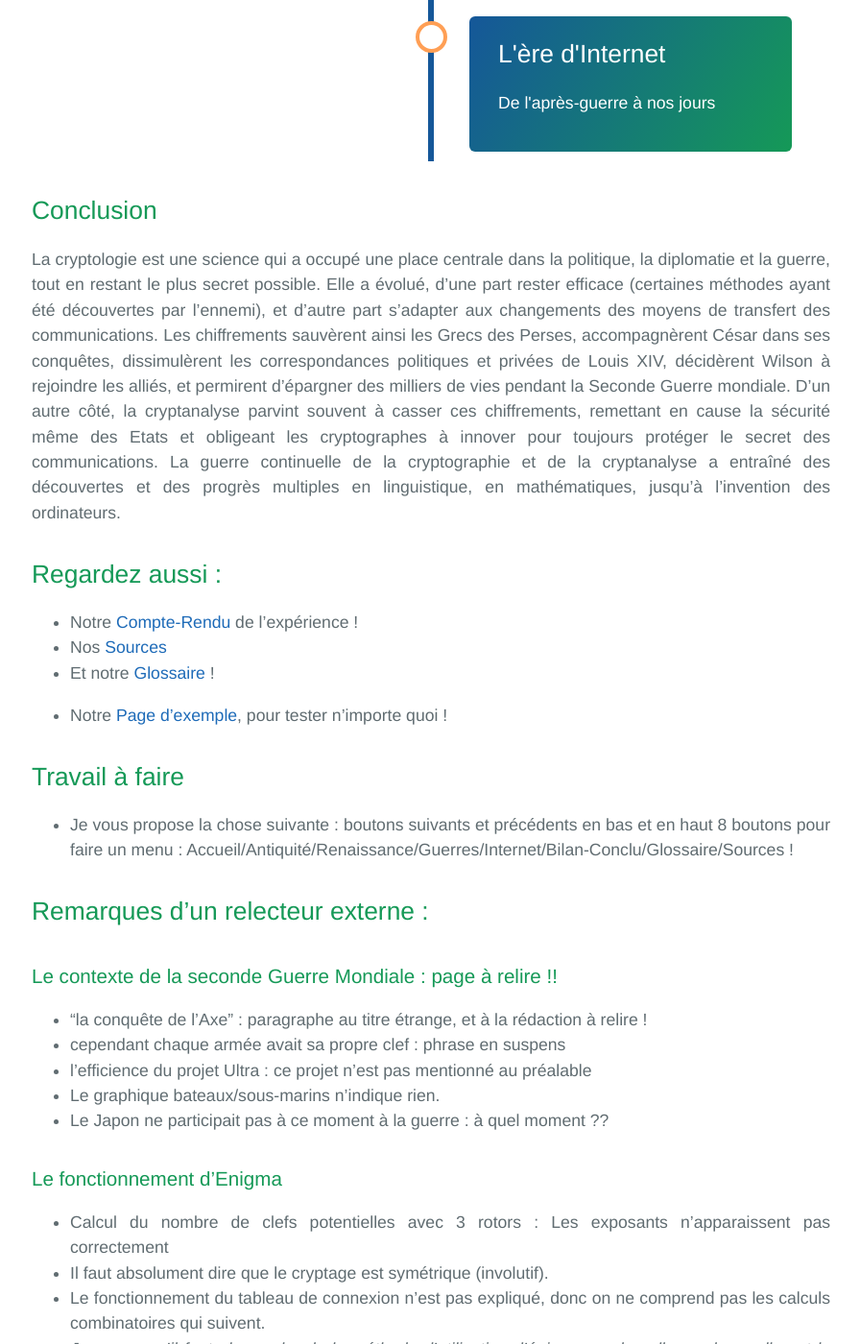
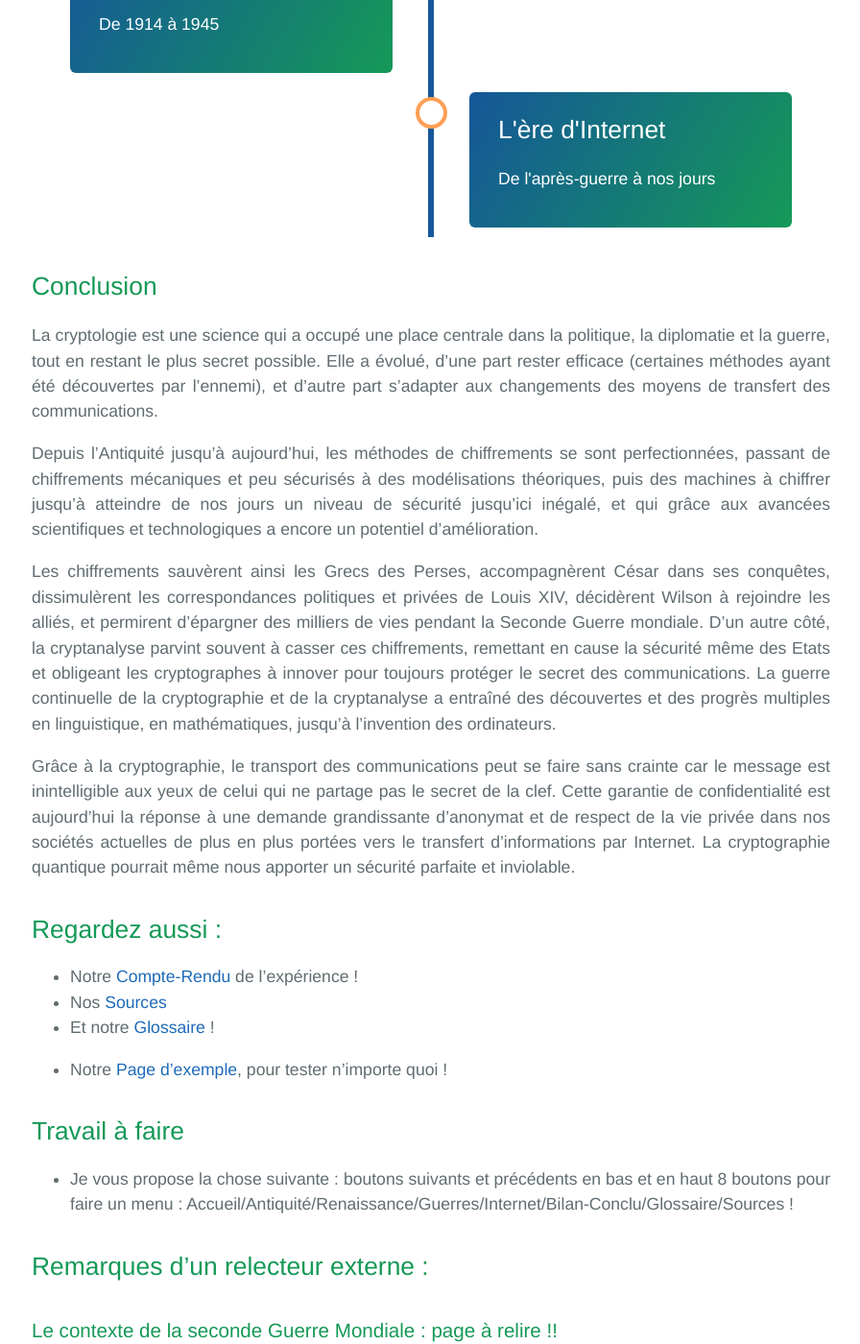
Before and after one commit to SamuelGallay/CryptoTPE, a Jekyll site: the page built from index.md, in a window 1280 px wide and 1400 px high, scrolled down 1700 px. Shown: the whole window at 96% size, without its empty margins (191-1087 px from the left). Built offline with Jekyll 4.4.1, drawn with Linux system fonts in a browser that asks for light colours; our own code applies the rules of GitHub Pages for plain Markdown files; some of the changed text lies outside the part shown.

Commit message:
Update index.md

```diff
--- a/index.md
+++ b/index.md
@@ -10,7 +10,7 @@ Ce site Internet a été réalisé par Samuel Gallay, Hugo Medori et Manon Pathi
 
 De tout temps l'homme a eu besoin de communiquer. Ce besoin a permis l'émergence de langues, ensemble de signes associés chacun à une signification particulière. Pour matérialiser ces langues, au IVe millénaire avant notre ère, l'écriture est inventée en Mésopotamie. Rudimentaire au départ (l'écriture cunéiforme consiste à graver sur des tablettes d'argile), son application était limitée : textes de lois, documents comptables par exemple.
 Puis l'écriture s'est répandue, et il est devenu possible plus aisément d'échanger des messages.
-Mais comment faire pour préserver la confidentialité du message ?
+Mais l'Homme a toujours ressenti le besoin de dissimuler certaines inforamtions lors de leur transfert. Comment faire alors pour préserver la confidentialité du message ?
 
 L’art, ou la science de cacher des messages a connu plusieurs formes au cours de l’histoire :
 
@@ -18,7 +18,7 @@ L’art, ou la science de cacher des messages a connu plusieurs formes au cours
 
 - La seconde consiste à protéger un message en le chiffrant par le biais de clefs (secrètes ou publiques) qui le rendent incompréhensible : c'est de la cryptographie, sujet de notre TPE.
 
-Mais les techniques de cryptographie ont été vaincues au cours de l'histoire par des cryptanalystes. On parle de cryptanalyse, discipline inverse de la cryptographie qui consiste à retrouver les messages sans connaître la clef ou la méthode de chiffrement. Ces deux disciplines réunies composent la cryptologie.
+La cryptographie permet donc de transmettre un message chiffré sans nécessairement le dissimuler lors de son transport. Mais les techniques de cryptographie ont été vaincues au cours de l'histoire par des cryptanalystes. On parle de cryptanalyse, discipline inverse de la cryptographie qui consiste à retrouver les messages sans connaître la clef ou la méthode de chiffrement. Ces deux disciplines réunies composent la cryptologie.
 
 
 **Nous allons voir comment la cryptographie s'est adaptée à l'évolution des besoins en communication.**
@@ -67,7 +67,13 @@ Mais les techniques de cryptographie ont été vaincues au cours de l'histoire p
 
 ## Conclusion
 
-La cryptologie est une science qui a occupé une place centrale dans la politique, la diplomatie et la guerre, tout en restant le plus secret possible. Elle a évolué, d’une part rester efficace (certaines méthodes ayant été découvertes par l’ennemi), et d’autre part s’adapter aux changements des moyens de transfert des communications. Les chiffrements sauvèrent ainsi les Grecs des Perses, accompagnèrent César dans ses conquêtes, dissimulèrent les correspondances politiques et privées de Louis XIV, décidèrent Wilson à rejoindre les alliés, et permirent d'épargner des milliers de vies pendant la Seconde Guerre mondiale. D'un autre côté, la cryptanalyse parvint souvent à casser ces chiffrements, remettant en cause la sécurité même des Etats et obligeant les cryptographes à innover pour toujours protéger le secret des communications. La guerre continuelle de la cryptographie et de la cryptanalyse a entraîné des découvertes et des progrès multiples en linguistique, en mathématiques, jusqu'à l'invention des ordinateurs.
+La cryptologie est une science qui a occupé une place centrale dans la politique, la diplomatie et la guerre, tout en restant le plus secret possible. Elle a évolué, d’une part rester efficace (certaines méthodes ayant été découvertes par l’ennemi), et d’autre part s’adapter aux changements des moyens de transfert des communications.
+
+Depuis l'Antiquité jusqu'à aujourd'hui, les méthodes de chiffrements se sont perfectionnées, passant de chiffrements mécaniques et peu sécurisés à des modélisations théoriques, puis des machines à chiffrer jusqu'à atteindre de nos jours un niveau de sécurité jusqu'ici inégalé, et qui grâce aux avancées scientifiques et technologiques a encore un potentiel d'amélioration.
+
+Les chiffrements sauvèrent ainsi les Grecs des Perses, accompagnèrent César dans ses conquêtes, dissimulèrent les correspondances politiques et privées de Louis XIV, décidèrent Wilson à rejoindre les alliés, et permirent d'épargner des milliers de vies pendant la Seconde Guerre mondiale. D'un autre côté, la cryptanalyse parvint souvent à casser ces chiffrements, remettant en cause la sécurité même des Etats et obligeant les cryptographes à innover pour toujours protéger le secret des communications. La guerre continuelle de la cryptographie et de la cryptanalyse a entraîné des découvertes et des progrès multiples en linguistique, en mathématiques, jusqu'à l'invention des ordinateurs.
+
+Grâce à la cryptographie, le transport des communications peut se faire sans crainte car le message est inintelligible aux yeux de celui qui ne partage pas le secret de la clef. Cette garantie de confidentialité est aujourd'hui la réponse à une demande grandissante d'anonymat et de respect de la vie privée dans nos sociétés actuelles de plus en plus portées vers le transfert d'informations par Internet. La cryptographie quantique pourrait même nous apporter un sécurité parfaite et inviolable.
 
 ## Regardez aussi :
 * Notre [Compte-Rendu](experience) de l'expérience !
```
